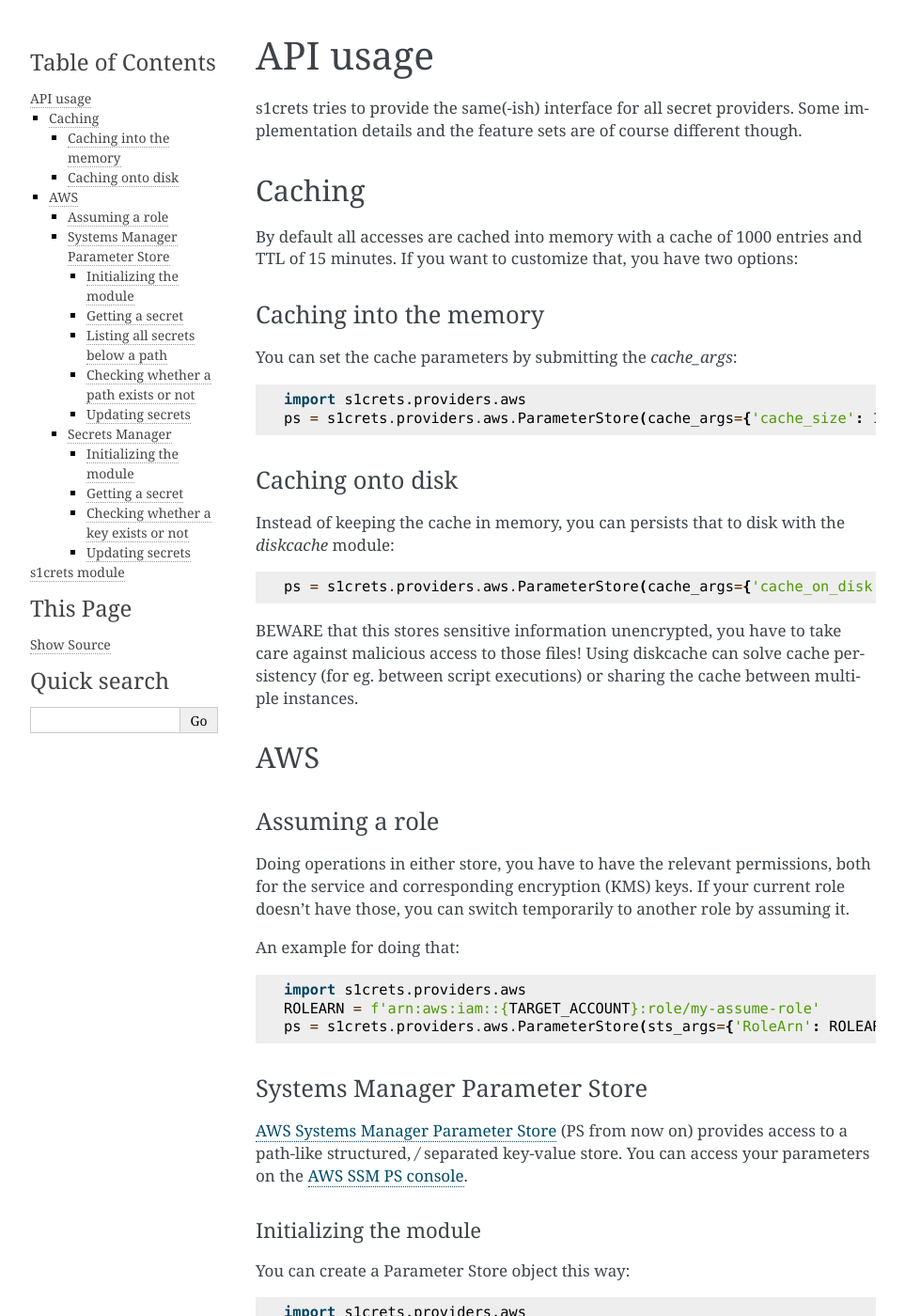
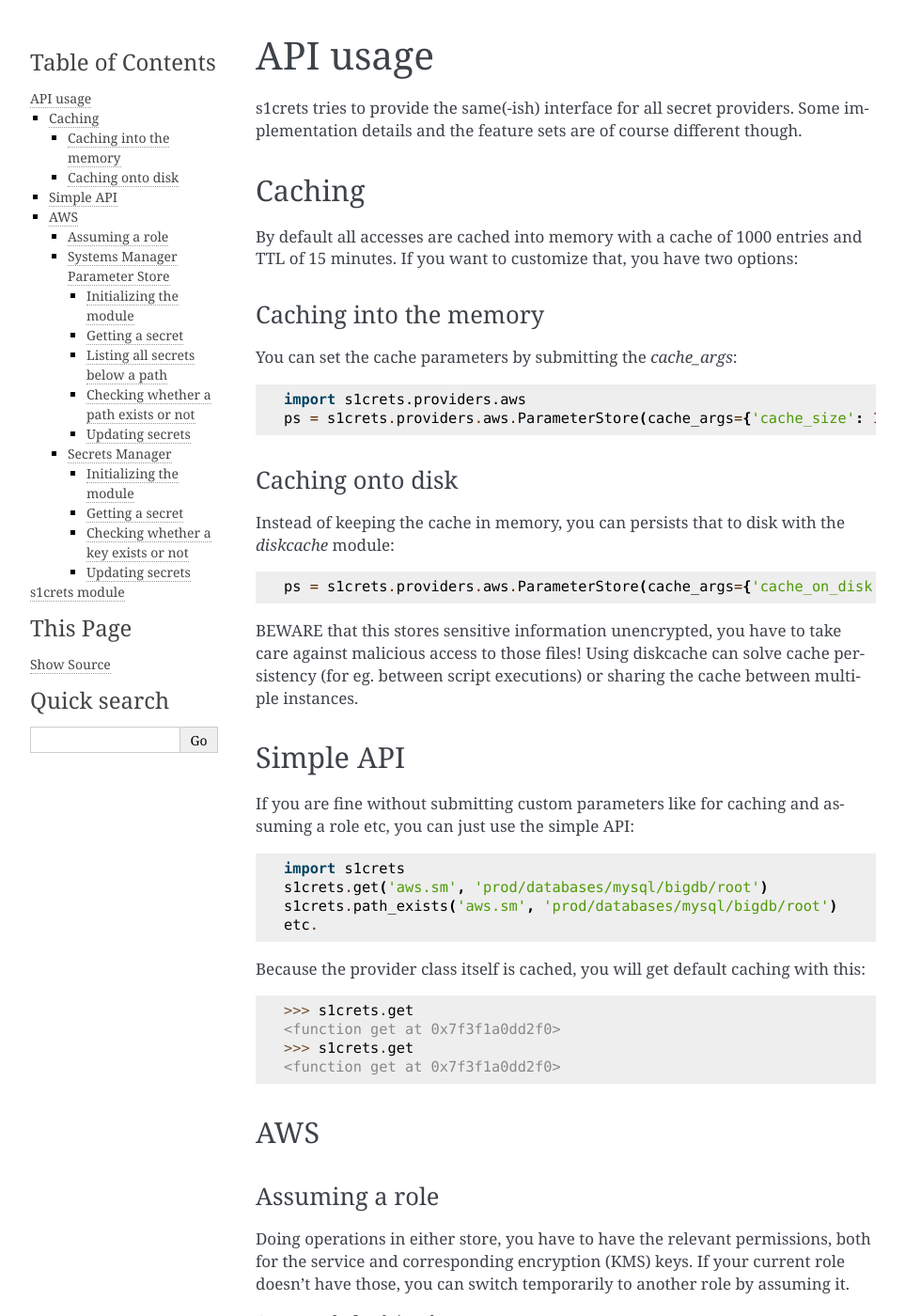
Before and after one commit to bra-fsn/s1crets, a Sphinx documentation site: the page built from docs/api.rst, in a window 1280 px wide and 1400 px high. Shown: the whole window at 94% size, without its empty margins (148-1111 px from the left). Built offline with Sphinx 7.4.7, drawn with Linux system fonts in a browser that asks for light colours.

Commit message:
Mention the simple API

```diff
--- a/docs/api.rst
+++ b/docs/api.rst
@@ -31,6 +31,24 @@ BEWARE that this stores sensitive information unencrypted, you have to take care
 Using diskcache can solve cache persistency (for eg. between script executions) or sharing the cache between multiple
 instances.
 
+
+Simple API
+----------
+
+If you are fine without submitting custom parameters like for caching and assuming a role etc, you can
+just use the simple API::
+
+  import s1crets
+  s1crets.get('aws.sm', 'prod/databases/mysql/bigdb/root')
+  s1crets.path_exists('aws.sm', 'prod/databases/mysql/bigdb/root')
+  etc.
+
+Because the provider class itself is cached, you will get default caching with this::
+
+  >>> s1crets.get
+  <function get at 0x7f3f1a0dd2f0>
+  >>> s1crets.get
+  <function get at 0x7f3f1a0dd2f0>
 
 AWS
 ---
```
